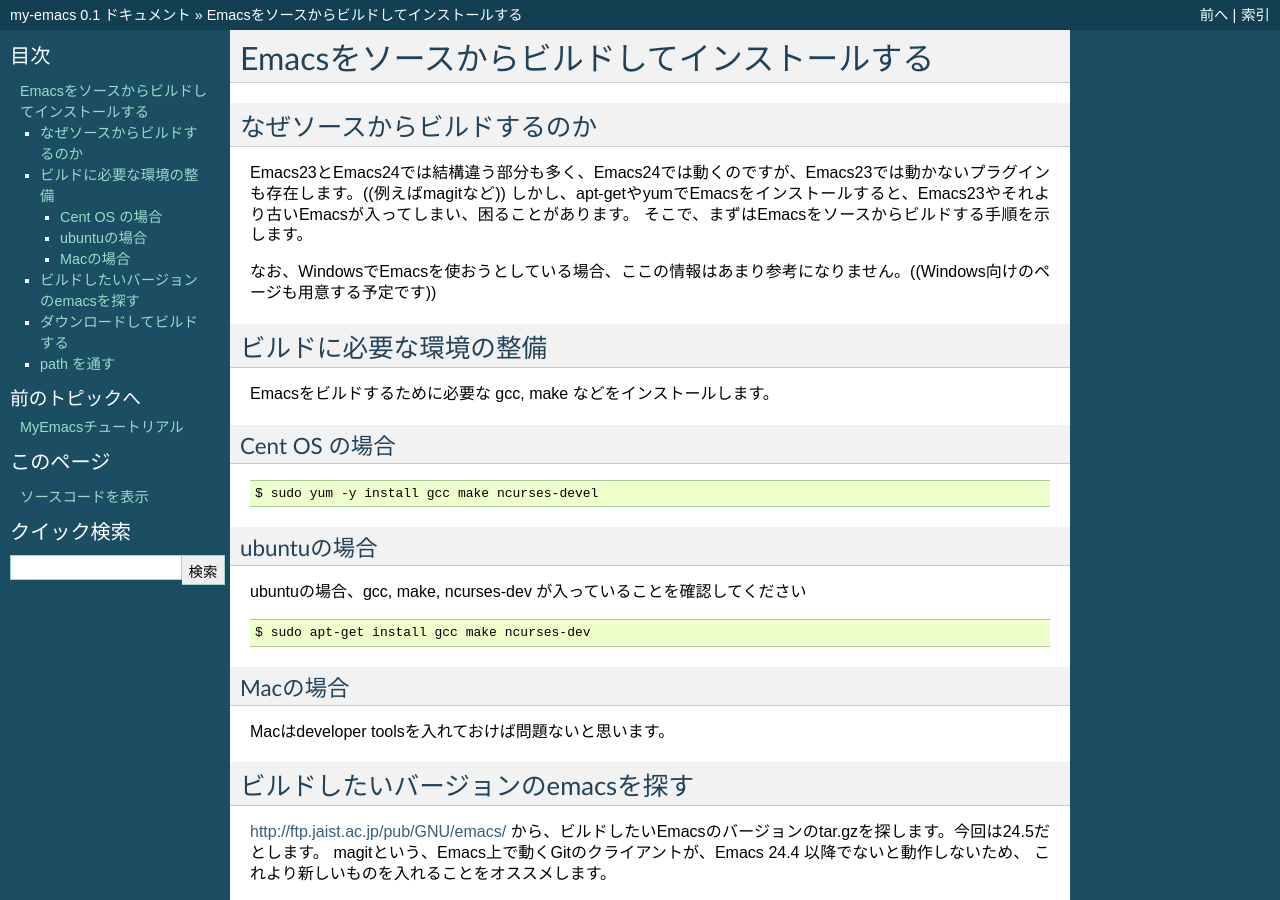
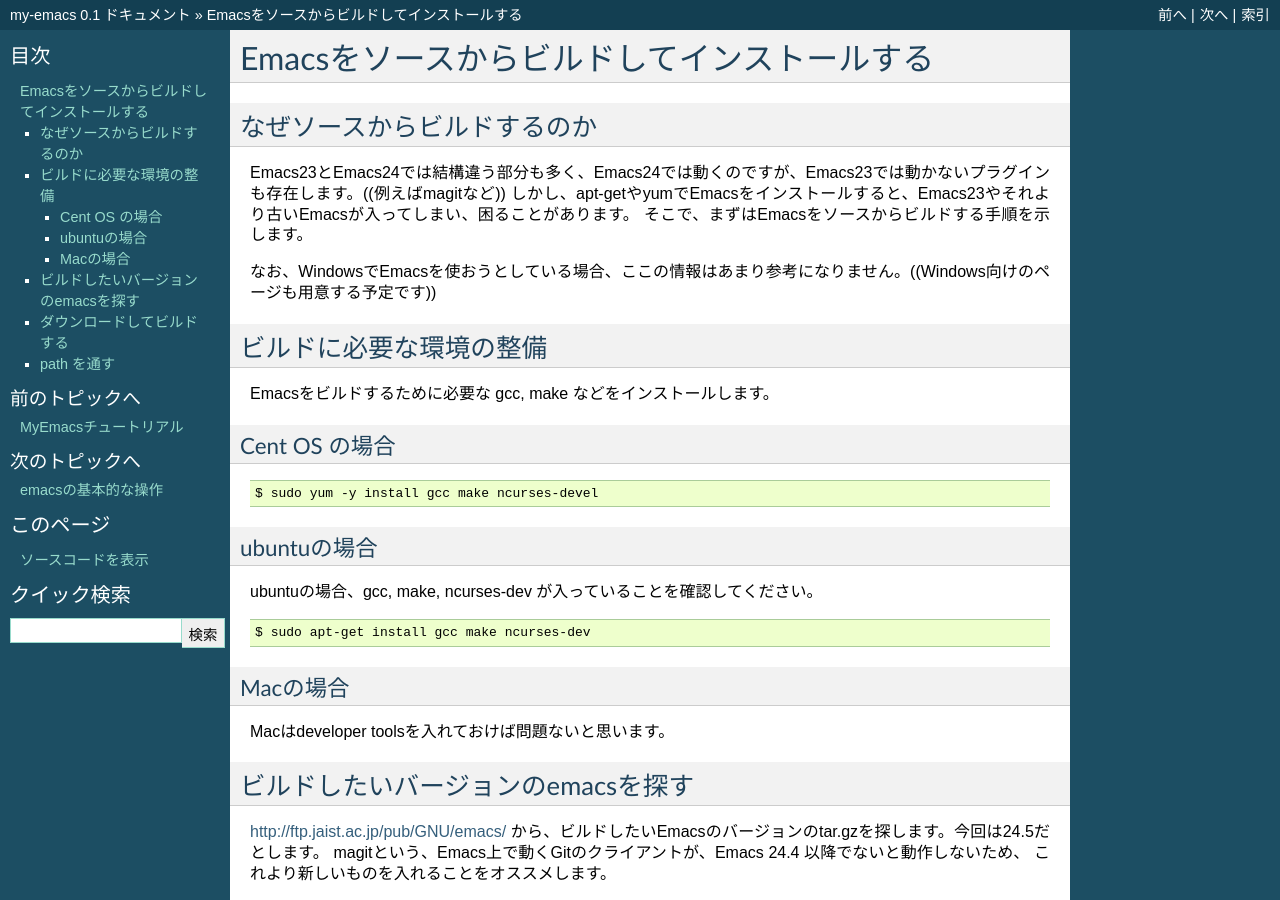
Before and after one commit to yoshikyoto/my-emacs-docs, a Sphinx documentation site: the page built from docs/build.rst, in a window 1280 px wide and 900 px high. Built offline with Sphinx 7.4.7, drawn with Linux system fonts in a browser that asks for light colours; pages that are not in the unit, such as notebooks, are missing from menus.

```diff
--- a/docs/build.rst
+++ b/docs/build.rst
@@ -29,7 +29,7 @@ Cent OS の場合
 ubuntuの場合
 ------------
 
-ubuntuの場合、gcc, make, ncurses-dev が入っていることを確認してください
+ubuntuの場合、gcc, make, ncurses-dev が入っていることを確認してください。
 
 .. code:: shell
 
--- a/docs/index.rst
+++ b/docs/index.rst
@@ -4,4 +4,6 @@ MyEmacsチュートリアル
 
 .. toctree::
 
+   index
    build
+   start
```
Also changed, not shown: docs/start.rst (added, +21 -0 lines).
